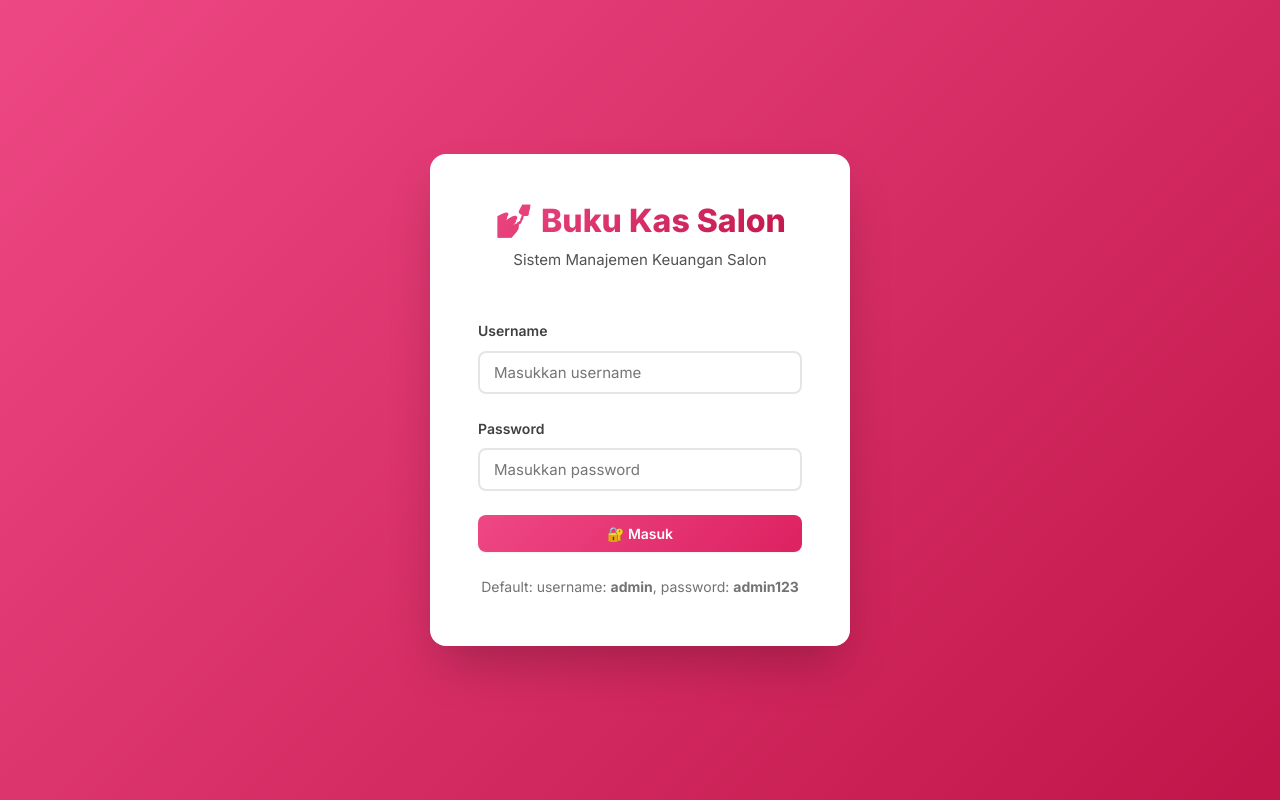
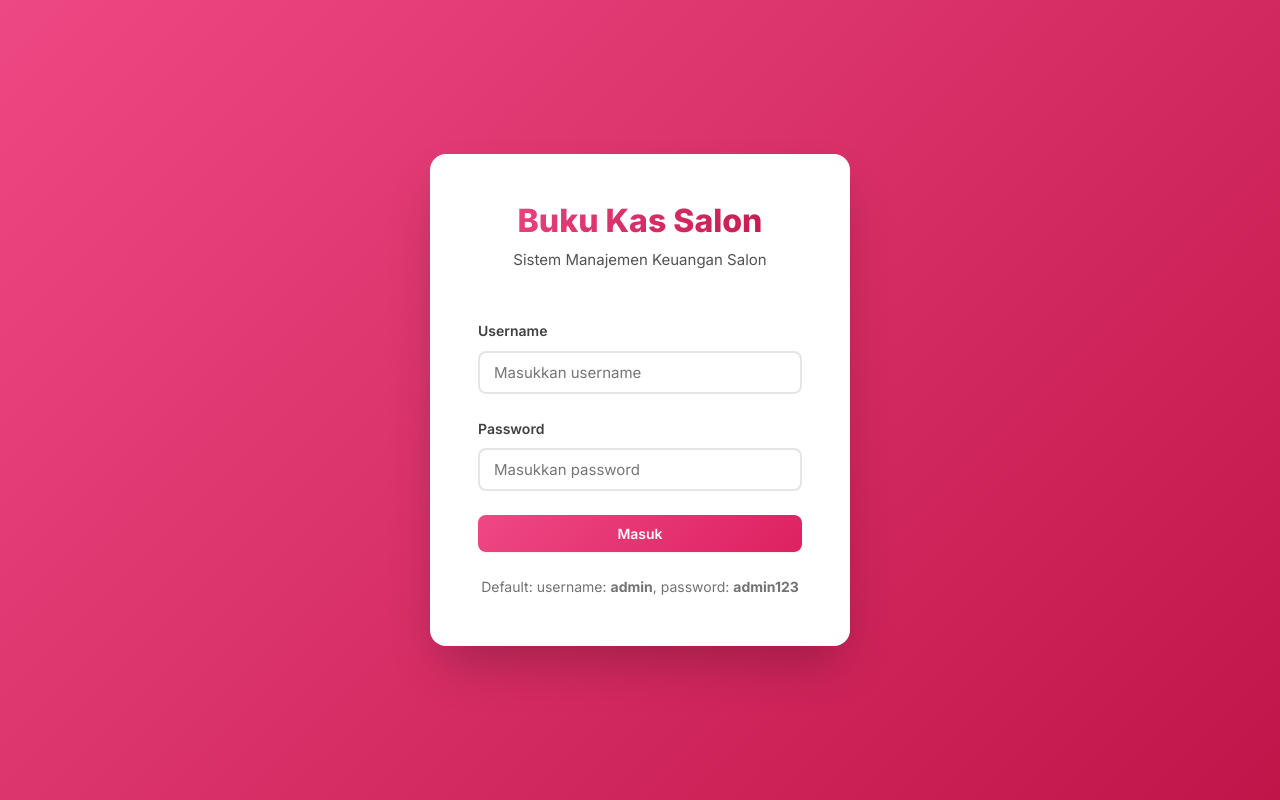
Before and after one commit to ahmadlaiq/buku-kas-svelte, a SvelteKit app: page /login in a window 1280 px wide. Built offline with nearby package versions, Linux system fonts and the light colour scheme.

Commit message:
feat: implement login page with authentication documentation and add profit-loss report view with sorting and print functionality

```diff
--- a/src/routes/(app)/laporan/+page.svelte
+++ b/src/routes/(app)/laporan/+page.svelte
@@ -97,7 +97,7 @@
   <!-- Report Card -->
   <div class="report-card">
     <div class="report-header">
-      <h2>💅 BUKU KAS SALON</h2>
+      <h2>BUKU KAS SALON</h2>
       <h3>LAPORAN LABA RUGI</h3>
       <p>Periode: {data.monthName}</p>
     </div>
--- a/src/routes/login/+page.svelte
+++ b/src/routes/login/+page.svelte
@@ -42,13 +42,13 @@
 <div class="login-container">
   <div class="login-card">
     <div class="login-header">
-      <h1 class="login-title">💅 Buku Kas Salon</h1>
+      <h1 class="login-title">Buku Kas Salon</h1>
       <p class="login-subtitle">Sistem Manajemen Keuangan Salon</p>
     </div>
 
     {#if error}
       <div class="alert alert-error mb-lg">
-        ⚠️ {error}
+        {error}
       </div>
     {/if}
 
@@ -84,7 +84,7 @@
           <div class="spinner" style="width: 20px; height: 20px; border-width: 2px;"></div>
           Memproses...
         {:else}
-          🔐 Masuk
+          Masuk
         {/if}
       </button>
     </form>
```
Also changed, not shown: 2 other files (tests, documents, lock files or other folders).
